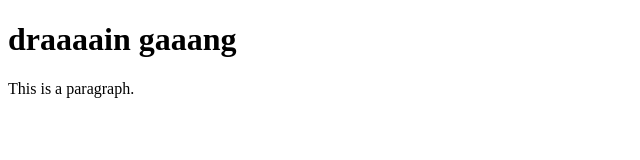
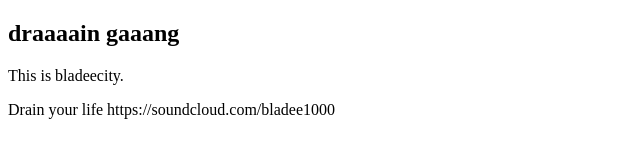
Before and after one commit to DG-kristofers/my-second-webpage, a plain HTML site: page index.html in a window 1280 px wide. Shown: the whole page, without its empty margins (0-640 px from the left). Drawn offline with Linux system fonts and the light colour scheme.

Commit message:
Update index.html

```diff
--- a/index.html
+++ b/index.html
@@ -2,8 +2,8 @@
 <html>
 <body>
 
-<h1>draaaain gaaang</h1>
-<p>This is a paragraph.</p>
-
+<h2>draaaain gaaang</h2>
+<p>This is bladeecity.</p>
+<p>Drain your life https://soundcloud.com/bladee1000</p>
 </body>
 </html>
```
